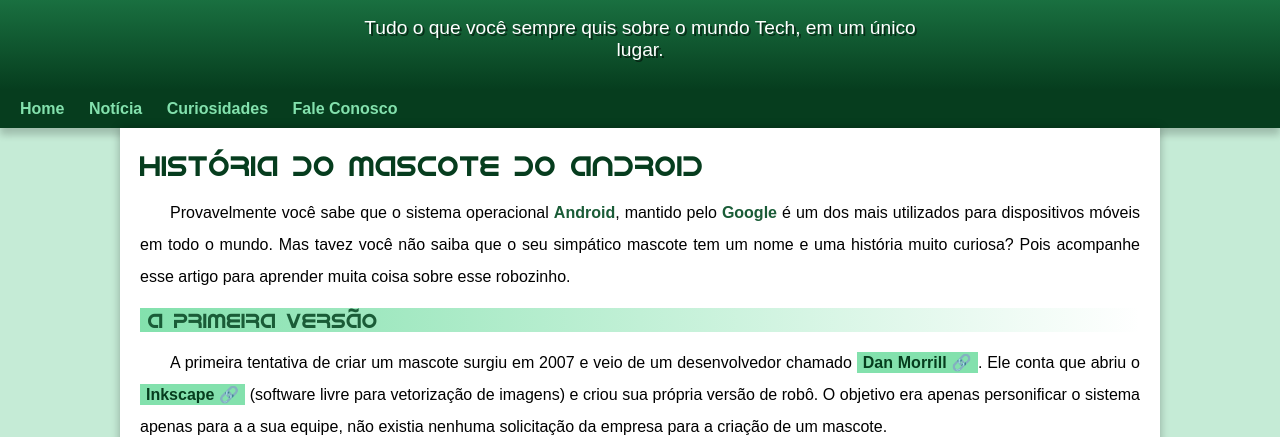
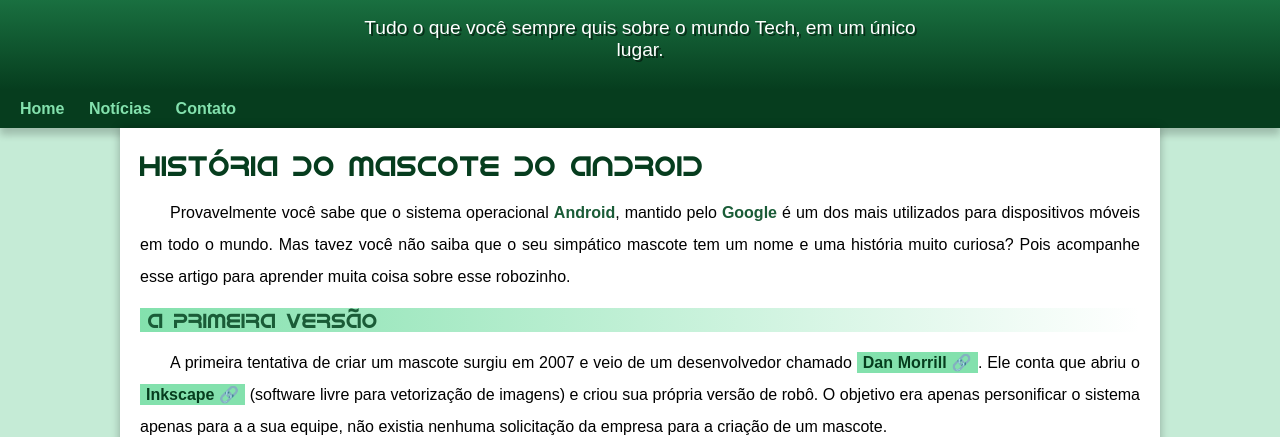
Before and after one commit to natanaellevy/projeto-android, a plain HTML site: page index.html in a window 1280 px wide. Shown: the part 100-537 px from the top of the page. Drawn offline with Linux system fonts and the light colour scheme; a web font is replaced by a local one.

Commit message:
problema de padding resolvido

```diff
--- a/estilo/style.css
+++ b/estilo/style.css
@@ -59,7 +59,7 @@ header > p {
     padding-right: 10px;
     padding-left: 10px;
     margin: auto;
-    margin-bottom: 20px;
+    padding-bottom: 20px;
     text-shadow: 2px 2px 0px rgba(0, 0, 0, 0.514);
 }
 
--- a/index.html
+++ b/index.html
@@ -14,9 +14,8 @@
     </header>
     <nav>
         <a href="#">Home</a>
-        <a href="#">Notícia</a>
-        <a href="#">Curiosidades</a>
-        <a href="#">Fale Conosco</a>
+        <a href="#">Notícias</a>
+        <a href="#">Contato</a>
     </nav>
     <main>
         <article>
```
